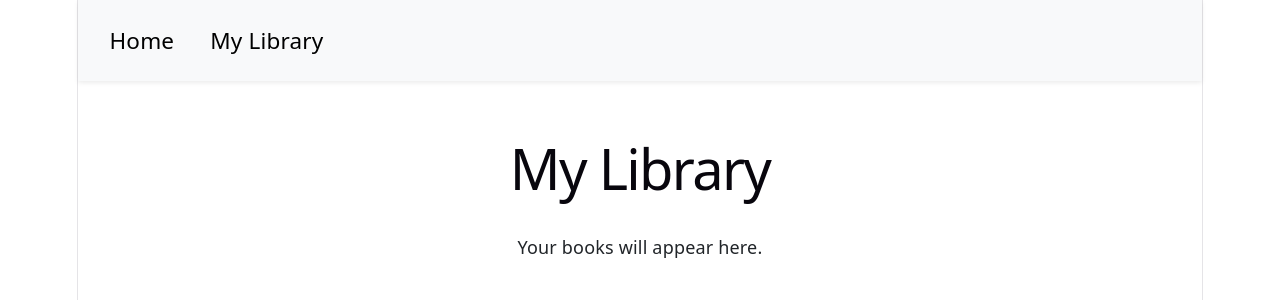
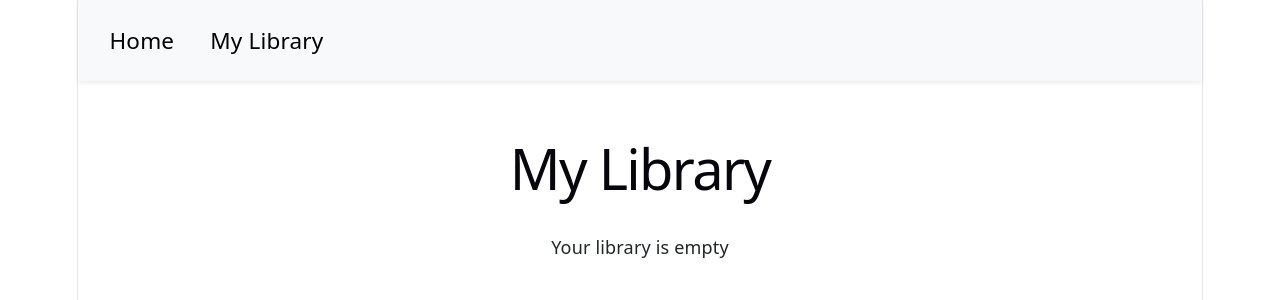
Before and after one commit to neilune/book-finder, a React (Vite) app in the folder book-finder/: page /library in a window 1280 px wide. Shown: the top 300 px of the page. Built offline with nearby package versions, Linux system fonts and the light colour scheme.

Commit message:
Add MyLibrary page

```diff
--- a/book-finder/src/App.jsx
+++ b/book-finder/src/App.jsx
@@ -1,17 +1,32 @@
 import { Routes, Route } from 'react-router'
+import { useState } from 'react'
 import Home from "./pages/Home.jsx";
 import Details from "./pages/Details.jsx";
 import MyLibrary from "./pages/MyLibrary.jsx";
 import NavBar from "./NavBar.jsx";
 
+
 function App() {
+  const [savedBooks, setSavedBooks] = useState([]);
+
   return (
     <div className="App">
       <NavBar />
       <Routes>
         <Route path="/" element={<Home />} />
-        <Route path="/books/:id" element={<Details />} />
-        <Route path="/library" element={<MyLibrary />} />
+        <Route
+         path="/books/:id" element={<Details
+         savedBooks={savedBooks}
+         setSavedBooks={setSavedBooks}
+         />
+         }
+        />
+        <Route path="/library" element={<MyLibrary
+        savedBooks={savedBooks}
+        setSavedBooks={setSavedBooks}
+        />
+        }
+      />
       </Routes>
     </div>
   )
--- a/book-finder/src/pages/Details.jsx
+++ b/book-finder/src/pages/Details.jsx
@@ -1,11 +1,14 @@
 import { useParams} from 'react-router'
 import { useState, useEffect } from 'react'
 
-function Details() {
-  const { id } = useParams();
-  const [book, setBook] = useState(null);
-  const [isLoading, setIsLoading] = useState(true);
-  const [authorName, setAuthorName] = useState([]);
+
+function Details(props) {
+    const { savedBooks, setSavedBooks } = props;
+
+    const { id } = useParams();
+    const [book, setBook] = useState(null);
+    const [isLoading, setIsLoading] = useState(true);
+    const [authorName, setAuthorName] = useState([]);
 
 
 
@@ -52,6 +55,8 @@ function Details() {
       ) : book ? (
         <div>
             <h2>{book.title}</h2>
+            <button className="btn btn-primary"
+            onClick={() => setSavedBooks([...savedBooks, book])}>Add to Library</button>
             <h3>Author: {authorName.join(', ') || 'Unknown author'}</h3>
             <p> First published: {book.first_publish_date || 'Unknown' } </p>
             <p>{book.description?.value || book.description || 'No description available'}</p>
--- a/book-finder/src/pages/MyLibrary.jsx
+++ b/book-finder/src/pages/MyLibrary.jsx
@@ -1,10 +1,32 @@
-function MyLibrary() {
+function MyLibrary(props) {
+    const { savedBooks, setSavedBooks } = props;
+
   return (
-    <div>
+    <div className="container">
       <h1>My Library</h1>
-      <p>Your books will appear here.</p>
+
+      {savedBooks.length === 0 ? (
+        <p> Your library is empty </p>
+    ) : (
+        <>
+        <p>You have {savedBooks.length} books in your library.</p>
+
+        {savedBooks.map((book) => (
+            <div key = {book.key} className="book-card">
+                <h3>{book.title}</h3>
+
+                {book.cover_i && (
+                    <img
+                    src= {`https://covers.openlibrary.org/b/id/${book.cover_i}-M.jpg`}
+                    alt = {book.title}
+                />
+              )}
+            </div>
+          ))}
+        </>
+      )}
     </div>
-  )
+  );
 }
 
 export default MyLibrary
```
